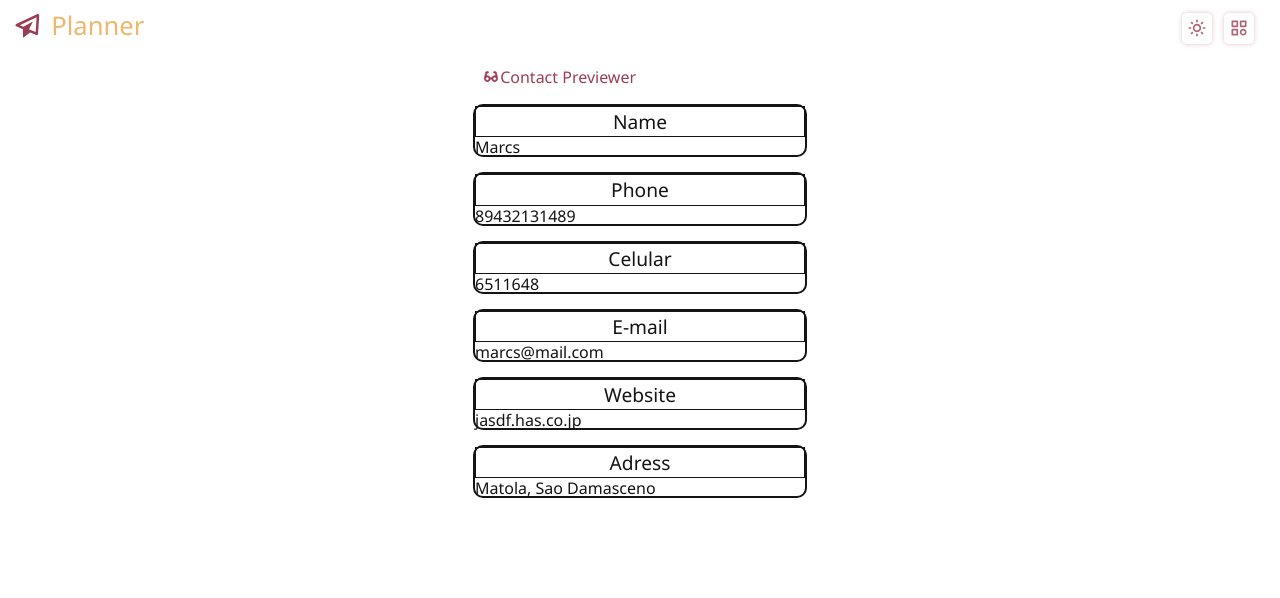
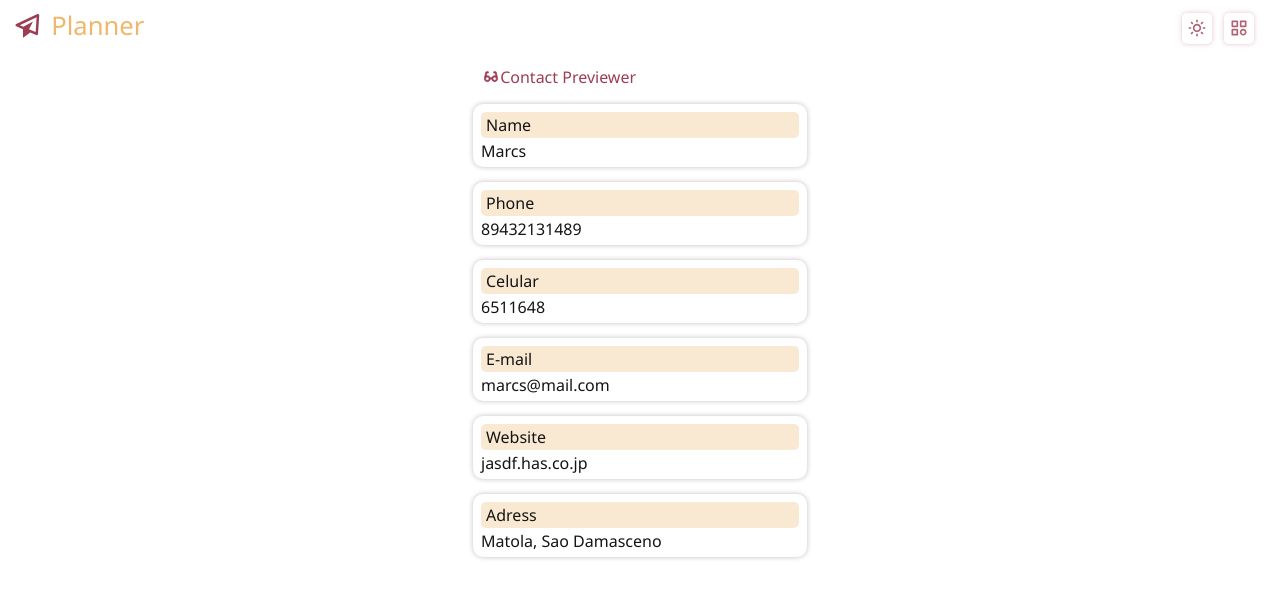
Before and after one commit to KainNhantumbo/Planner-App, a React (Create React App) app: page /contacts/previewer in a window 1280 px wide. Shown: the top 598 px of the page. Built offline with nearby package versions, Linux system fonts and the light colour scheme.

Commit message:
Feature: added styling to items in Contact Previewer component

```diff
--- a/src/styles/contactPreviwer.js
+++ b/src/styles/contactPreviwer.js
@@ -39,26 +39,24 @@ export const Container = styled.article`
 	section {
 		color: rgb(${colors.textColor});
 
-		ul, li{
+		ul,
+		li {
 			display: flex;
 			justify-content: flex-start;
 			flex-direction: column;
 			gap: 15px;
 
 			li {
-				border: 2px solid;
 				border-radius: 10px;
-				gap: 2px;
+				gap: 5px;
+				padding: 8px 8px;
+				box-shadow: 0 0 5px rgba(${colors.darkColor}, 0.3);
 
 				span {
-					font-size: 1.2rem;
 					font-weight: 500;
-					text-align: center;
-					border: 1px solid;
 					padding: 5px;
-				}
-
-				div {
+					background: rgba(${colors.secondaryColor}, 0.3);
+					border-radius: 5px;
 				}
 			}
 		}
```
